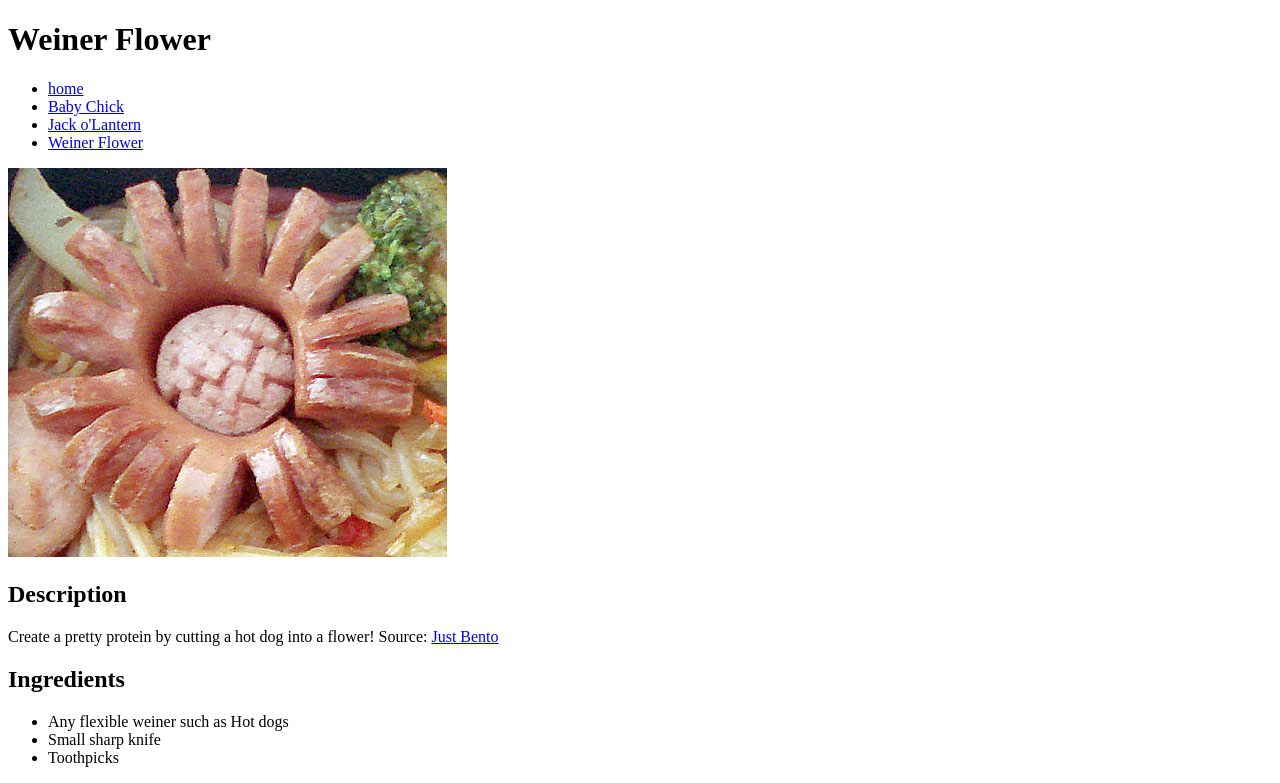
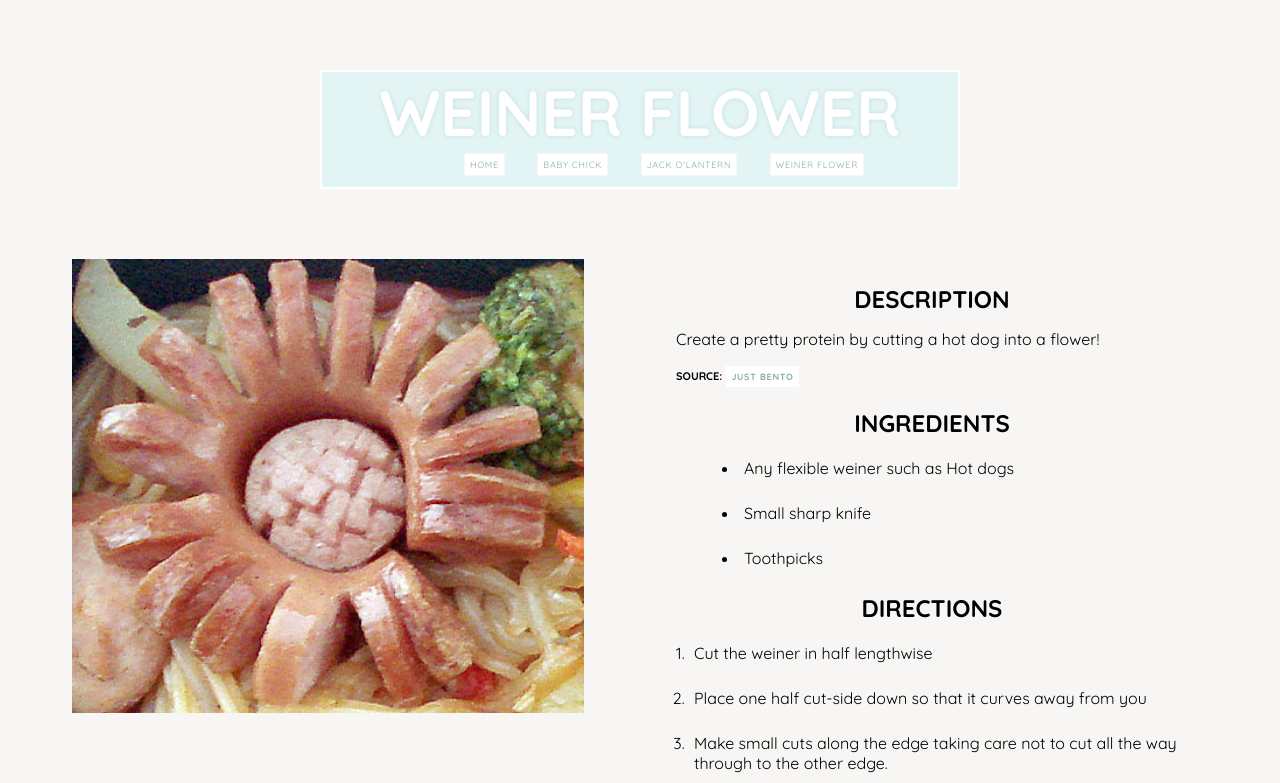
Before and after one commit to foggy-autumn/odin-recipes, a plain HTML site: page recipes/weiner-flower.html in a window 1280 px wide. Shown: the top 783 px of the page. Drawn offline with Linux system fonts and the light colour scheme.

Commit message:
Apply styles to recipes pages

```diff
--- a/recipes/weiner-flower.html
+++ b/recipes/weiner-flower.html
@@ -3,10 +3,17 @@
     <head>
         <title>Odin Recipes - Weiner Flower</title>
         <meta charset="utf-8">
+
+        <link rel="preconnect" href="https://fonts.googleapis.com">
+        <link rel="preconnect" href="https://fonts.gstatic.com" crossorigin>
+        <link href="https://fonts.googleapis.com/css2?family=Quicksand:wght@300;400;500;600;700&display=swap" rel="stylesheet">
+
+        <link rel="stylesheet" href="../styles.css">
     </head>
     <body>
 
-
+        <div class="container">
+            <div class="home-nav">
                 <h1>Weiner Flower</h1>
                 <ul id="navigation">
                     <li><a href="../index.html">home</a></li>
@@ -14,13 +21,19 @@
                     <li><a href="./jack-o-lantern.html">Jack o'Lantern</a></li>
                     <li><a href="./weiner-flower.html">Weiner Flower</a></li>
                 </ul>
+            </div>
+        </div>
+        <div class="page">
+            <div class="img-box">
+                <img src="./images/weiner-flower.jpg" alt="A hot dog sliced and folded to resemble a flower">
+            </div>
 
-        <img src="./images/weiner-flower.jpg" alt="A hot dog sliced and folded to resemble a flower">
-
+            <div class="content">
                 <h2>Description</h2>
                 <p>
                     Create a pretty protein by cutting a hot dog into a flower!
-
+                </p>
+                <p class="source">
                     Source: <a href="https://justbento.com/handbook/bento-decoration-techniques/gerbera-like-wiener-flowers">Just Bento</a>
                 </p>
 
@@ -42,5 +55,7 @@
                     <li>Boil the weiner flower for a few minutes to set the shape. When the cuts in the center piece have opened up a bit, you may remove it from the water.</li>
                     <li>You leave the flower as-is, or add color by panfrying it for a few minutes!</li>
                 </ol>
+            </div>
+        </div>
     </body>
 </html>
--- a/styles.css
+++ b/styles.css
@@ -32,12 +32,10 @@ h1 {
     padding: 0 0 15px 0;
 }
 
-[id="navigation"] li {
+#navigation li {
     display: inline;
     padding: 0 15px 0 0;
-    font-size: 9px;
-    text-transform: uppercase;
-    letter-spacing: 0.75px;
+
 }
 
 a {
@@ -46,9 +44,52 @@ a {
     border: #F8F6F4 1px solid;
     text-decoration: none;
     color: #86acac;
+    font-size: 9px;
+    text-transform: uppercase;
+    letter-spacing: 0.75px;
 }
 
 a:hover {
     background: skyblue;
     color: white;
 }
+
+.page {
+    display: inline-flex;
+    justify-content: space-evenly;
+}
+
+.img-box {
+    width: 40%;
+}
+img {
+    width: 100%;
+    height: auto;
+}
+
+.content {
+    width: 40%;
+    padding: 20px 20px 50px 20px;
+}
+
+h2 {
+    text-align: center;
+    text-transform: uppercase;
+    padding: 5px 0 15px 0;
+}
+
+li {
+    padding: 5px 0px 20px 5px;
+    margin-left: 13px;
+}
+
+ul {
+    margin-left: 50px;
+}
+
+.source {
+    padding: 20px 0;
+    font-size: 11px;
+    font-weight: bold;
+    text-transform: uppercase;
+}
```
Also changed, not shown: recipes/baby-chick.html (+19 -5 lines), recipes/jack-o-lantern.html (+18 -3 lines). Lines whose indentation alone changed are shown as unchanged.
